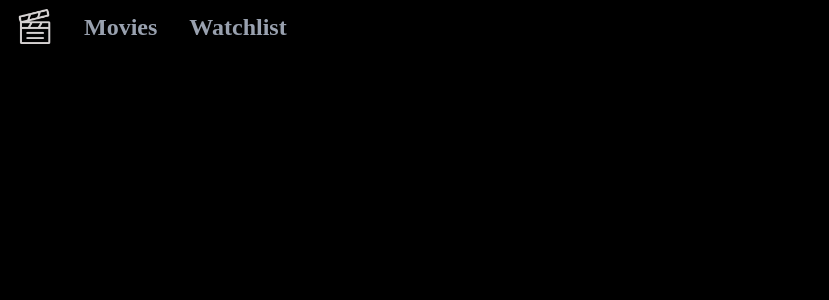
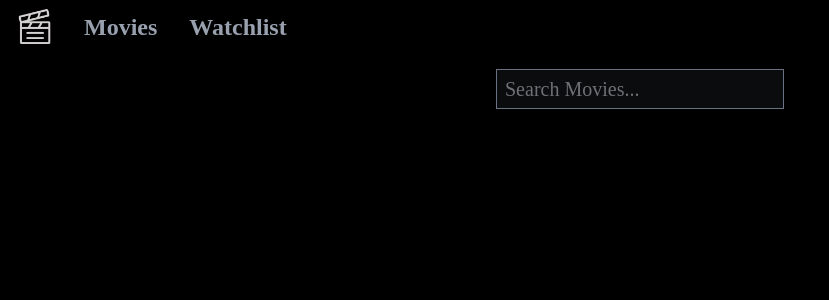
Before and after one commit to Kavana-navada/mini-imbd-clone, a React (Vite) app: page /watchlist in a window 1280 px wide. Shown: the top 300 px of the page, without its empty margins (0-829 px from the left). Built offline with nearby package versions, Linux system fonts and the light colour scheme.

Commit message:
added search bar

```diff
--- a/src/components/WatchList.jsx
+++ b/src/components/WatchList.jsx
@@ -1,11 +1,17 @@
-import React from 'react'
+import React from "react";
 
 function WatchList() {
   return (
-    <div>Watchlist
-
-    </div>
-  )
+    <>
+      <div className="flex justify-center my-4">
+        <input
+          type="text"
+          className="text-gray-300 border-gray-500 border-1 h-[2.5rem] w-[18rem] bg-gray-500/10 text-xl pl-2 outline-none" placeholder="Search Movies..."
+        />
+      </div>
+      <div></div>
+    </>
+  );
 }
 
-export default WatchList
+export default WatchList;
```
